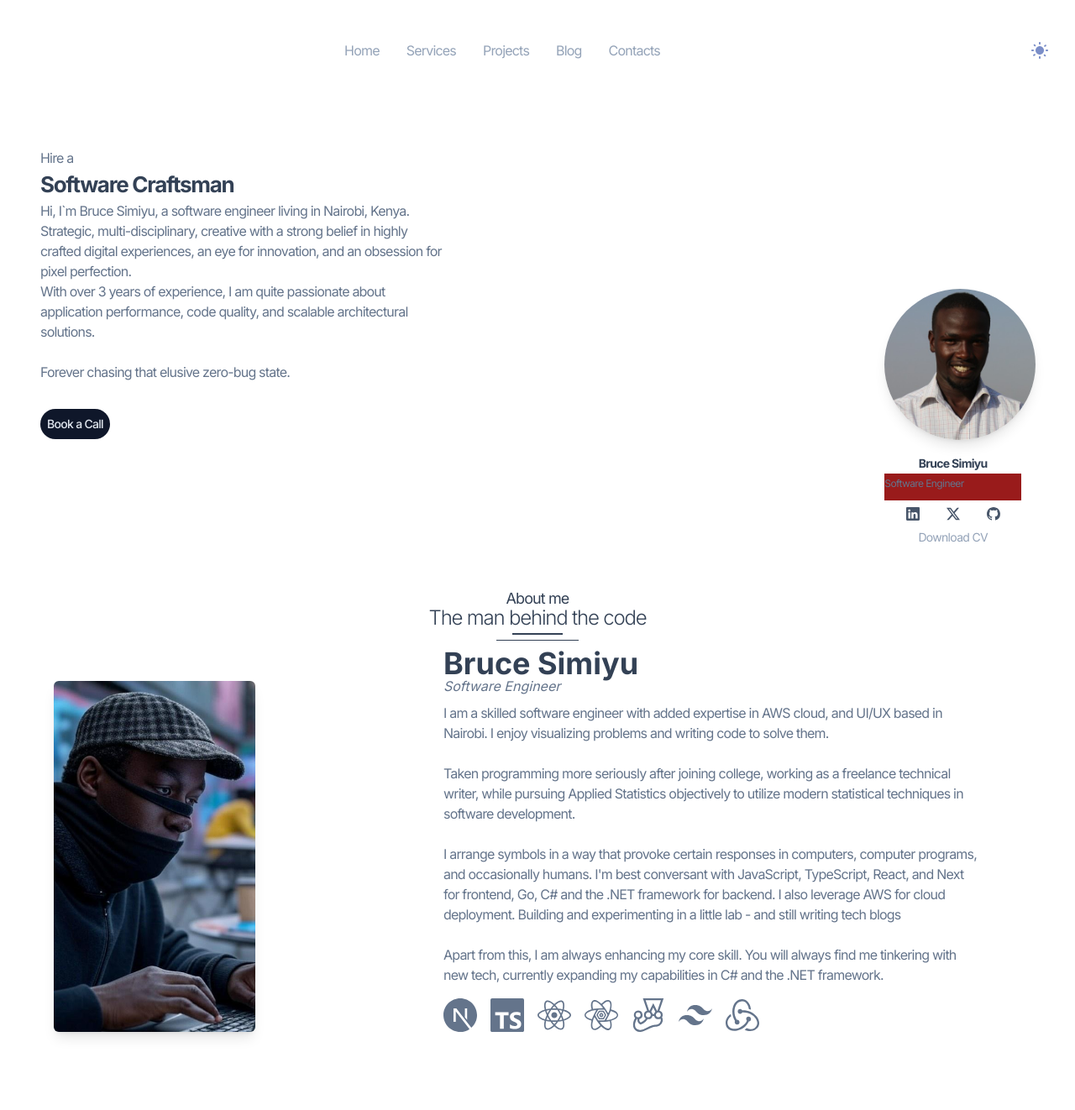
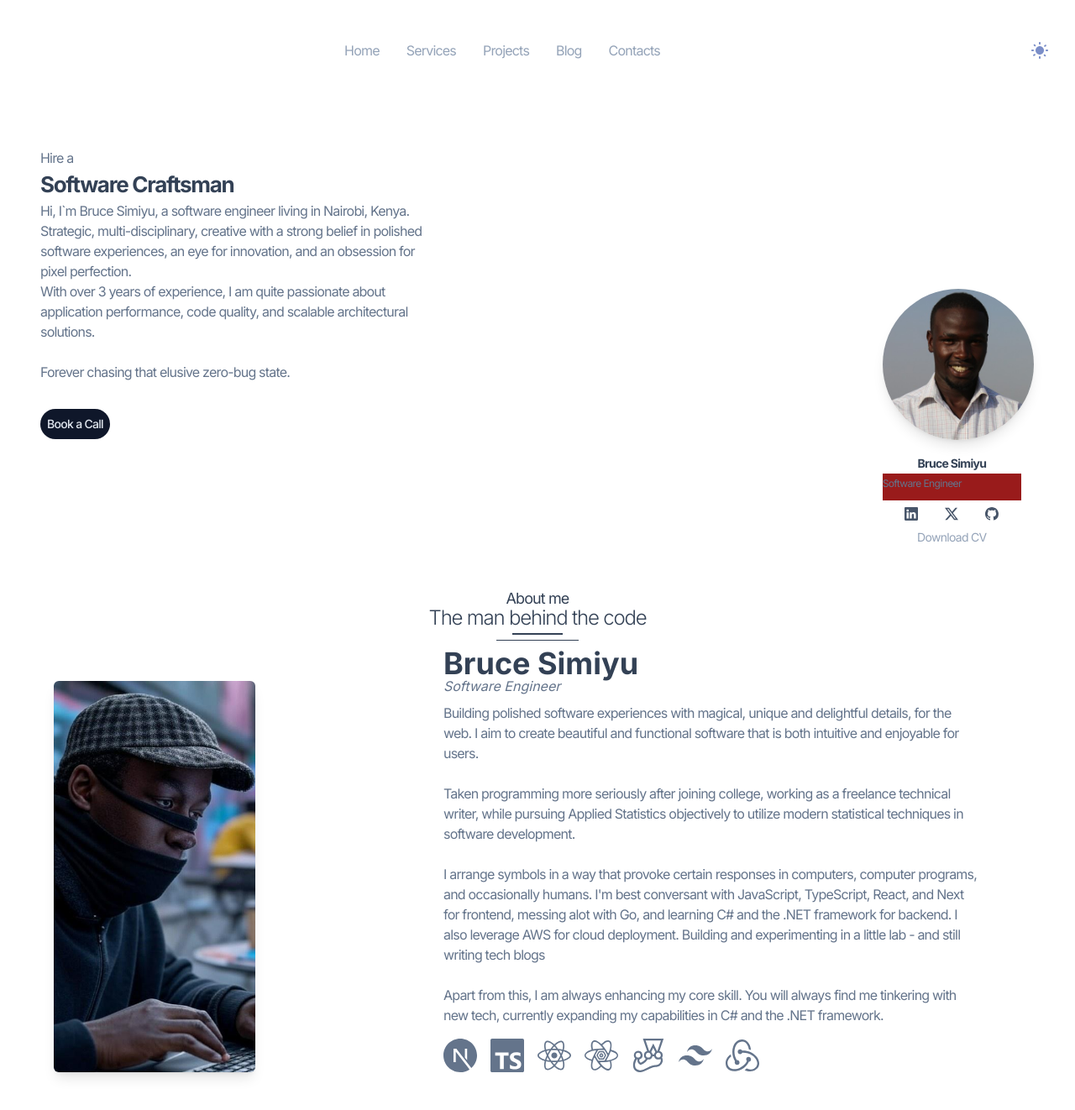
Before and after one commit to Brucedevnairobi/portfolio-website, a Next.js app: page / in a window 1280 px wide. Shown: the top 1322 px of the page at 84% size. Built offline with nearby package versions, Linux system fonts and the light colour scheme.

Commit message:
slight changes in UI

```diff
--- a/app/page.tsx
+++ b/app/page.tsx
@@ -43,8 +43,7 @@ export default function Home() {
           <p className="leading-12 tracking-tighter text-[16px] text-slate-500 md:w-1/2">
             Hi, I`m Bruce Simiyu, a software engineer living in Nairobi,
             Kenya. <br />
-            Strategic, multi-disciplinary, creative with a strong belief in
-            highly crafted digital experiences, an eye for innovation, and an
+            Strategic, multi-disciplinary, creative with a strong belief in polished software experiences, an eye for innovation, and an
             obsession for pixel perfection.
             <br />
             With over 3 years of experience, I am quite passionate about
@@ -134,9 +133,8 @@ export default function Home() {
               Software Engineer
             </p>
             <p className="text-slate-500 mt-2 leading-6 tracking-tighter">
-              I am a skilled software engineer with added expertise in AWS cloud,
-               and UI/UX based in Nairobi. I enjoy
-              visualizing problems and writing code to solve them.
+            Building polished software experiences with magical, unique and delightful details, for the web.
+             I aim to create beautiful and functional software that is both intuitive and enjoyable for users.
               <br />
               <br />Taken
               programming more seriously after joining college, working as a
@@ -146,8 +144,8 @@ export default function Home() {
               <br />
               <br /> I arrange symbols in a way that provoke certain responses
               in computers, computer programs, and occasionally humans. I'm best
-              conversant with JavaScript, TypeScript, React, and Next for frontend, Go,
-               C# and the .NET framework for backend. I also leverage AWS for cloud deployment.
+              conversant with JavaScript, TypeScript, React, and Next for frontend, messing alot with Go,
+              and learning C# and the .NET framework for backend. I also leverage AWS for cloud deployment.
                 Building
               and experimenting in a little lab - and still writing tech blogs
               <br />
@@ -167,7 +165,7 @@ export default function Home() {
           </div>
         </div>
       </div>
-      <div className="mt-80 md:mt-24">
+      <div className="mt-80 md:mt-26">
         <h1 className=" tracking-tighter text-[18px] text-center pt-28 md:pt-4 text-slate-700">
           Services
         </h1>
```
